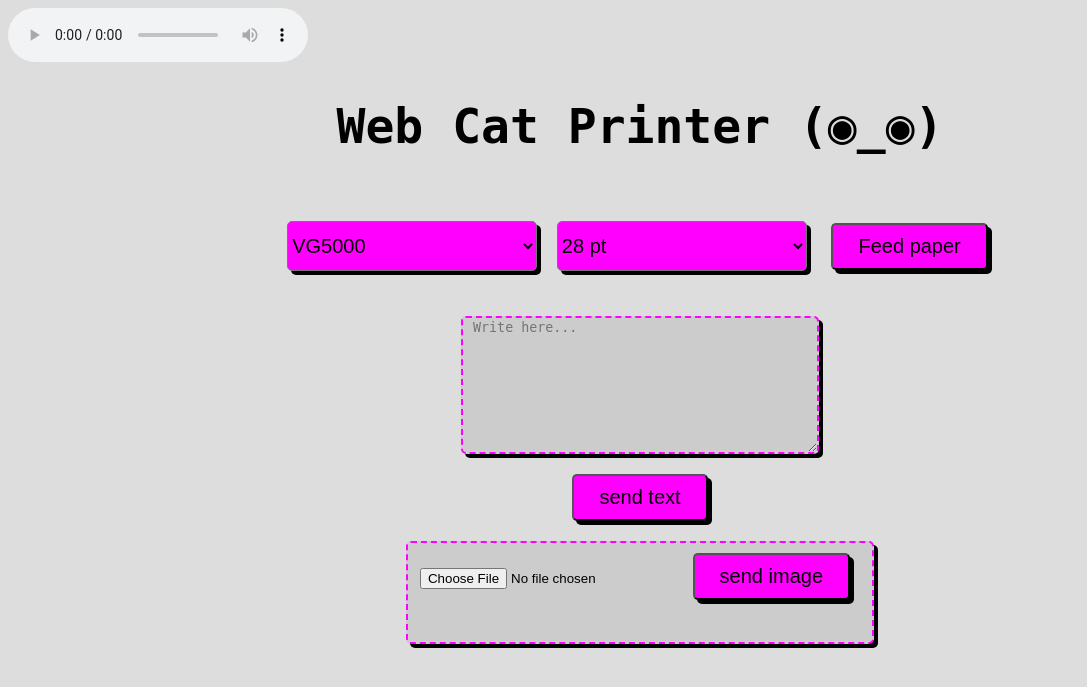
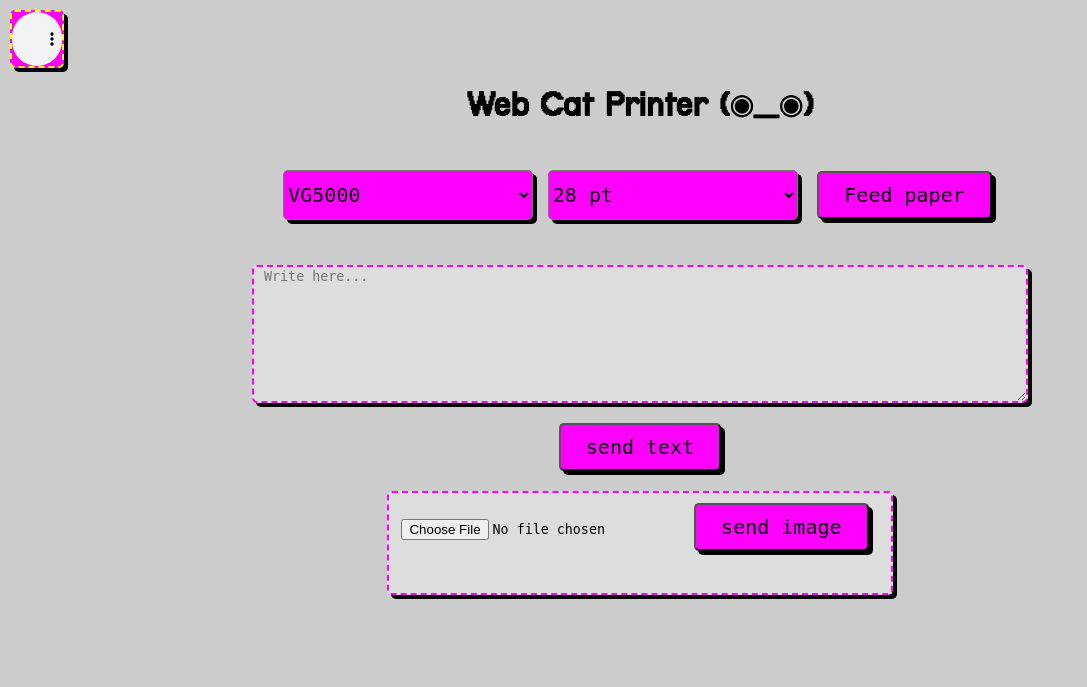
Before and after one commit to renaudgweb/CatPrinter_WebApp, a PHP site: page / in a window 1280 px wide. Shown: the top 687 px of the page, without its empty margins (0-1087 px from the left). Run offline with PHP 8.4, Linux system fonts and the light colour scheme; some web fonts are replaced.

Commit message:
Update style.css

```diff
--- a/contents/css/style.css
+++ b/contents/css/style.css
@@ -1,19 +1,41 @@
 @font-face {
-  font-family: "Sligoil-Micro";
-  src: url("../fonts/Sligoil-Micro.woff") format("woff"),
-        url("../fonts/Sligoil-Micro.woff2") format("woff2"),
-        url("../fonts/Sligoil-Micro.otf") format("opentype"),
-        url("../fonts/Sligoil-Micro.ttf") format("truetype");
+  font-family: "Terminal-Grotesque";
+  src: url("../fonts/Terminal/terminal-grotesque-webfont.woff") format("woff"),
+        url("../fonts/Terminal/terminal-grotesque-webfont.woff2") format("woff2"),
+        url("../fonts/Terminal/terminal-grotesque-webfont.eot") format("embedded-opentype"),
+        url("../fonts/Terminal/terminal-grotesque-webfont.svg") format("svg"),
+        url("../fonts/Terminal/terminal-grotesque-webfont.ttf") format("truetype");
+}
+@@font-face {
+  font-family: "Sligoil";
+  src: url("../fonts/Sligoil/Sligoil-Micro.woff") format("woff"),
+        url("../fonts/Sligoil/Sligoil-Micro.woff2") format("woff2"),
+        url("../fonts/Sligoil/Sligoil-Micro.otf") format("opentype"),
+        url("../fonts/Sligoil/Sligoil-Micro.ttf") format("truetype");
 }
 body{
-  background: #ddd;
-  font-family: "Sligoil-Micro", monospace;
+  background: #ccc;
+  font-family: "Terminal-Grotesque", monospace;
+  margin: 10px;
+}
+audio{
+  width: 50px;
+  border-radius: 5px;
+  background-color: #f0f;
+  box-shadow: 4px 4px #000;
+  border: 2px #ff0 dashed;
+  transition: 0.5s ease;
+}
+audio:hover{
+  box-shadow: 8px 8px #000;
 }
 h1{
   text-align: center;
-  font-size: 48px;
+  font-size: 28pt;
+  margin: 10px;
 }
 nav select{
+  font-family: "Sligoil", monospace;
   margin: 5px;
   width: 250px;
   height: 50px;
@@ -36,6 +58,7 @@ nav, main{
   min-height: 15vh;
 }
 button{
+  font-family: "Sligoil", monospace !important;
   background: #f0f !important;
   border-radius: 5px !important;
   padding: 10px 25px !important;
@@ -56,19 +79,21 @@ section{
   flex-direction: column;
 }
 textarea{
-  width: 350px;
-  height: 130px;
+  font-family: "Sligoil", monospace;
+  min-width: 60vw;
+  min-height: 130px;
   border-radius: 5px;
   box-shadow: 4px 4px #000;
   margin: 10px !important;
-  background-color: #ccc;
+  background-color: #ddd;
   border: 2px dashed #f0f;
 }
 .img{
   max-width: 560px;
 }
 .drag-area{
-  background: #ccc;
+  font-family: "Sligoil", monospace;
+  background: #ddd;
   border: 2px dashed #f0f;
   height: 80%;
   width: 100%;
@@ -80,3 +105,6 @@ textarea{
   margin: 10px;
   box-shadow: 4px 4px #000;
 }
+.drag-area input{
+  font-family: "Sligoil", monospace;
+}
```
